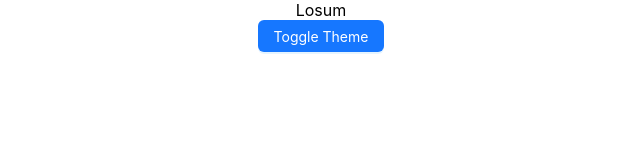
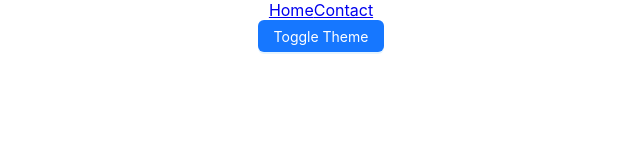
Before and after one commit to congbnvn0709/react-demo-rocket-raiway, a React (Create React App) app: page / in a window 1280 px wide. Shown: the top 160 px of the page, without its empty margins (319-959 px from the left). Built offline with nearby package versions, Linux system fonts and the light colour scheme.

Commit message:
demo zustand

```diff
--- a/src/App.js
+++ b/src/App.js
@@ -1,13 +1,13 @@
-import logo from './logo.svg';
 import './App.css';
 import { Button } from 'antd';
 import { useTheme } from './store/store';
+import Layout from './layouts/Layout';
 function App() {
   const { theme, setTheme } = useTheme();
   console.log(theme);
   return (
     <div className={"App " + (theme === 'light' ? 'lightTheme' : 'darkTheme')}>
-      <p>Losum</p>
+      <Layout />
       <Button type='primary' onClick={setTheme}>Toggle Theme</Button>
     </div >
   );
--- a/src/index.js
+++ b/src/index.js
@@ -3,11 +3,15 @@ import ReactDOM from 'react-dom/client';
 import './index.css';
 import App from './App';
 import reportWebVitals from './reportWebVitals';
+import { RouterProvider } from 'react-router-dom';
+import { Routers } from './routes/routes';
 
 const root = ReactDOM.createRoot(document.getElementById('root'));
 root.render(
   <React.StrictMode>
-    <App />
+    <RouterProvider router={Routers}>
+      <App />
+    </RouterProvider>
   </React.StrictMode>
 );
 
--- /dev/null
+++ b/src/layouts/Contact.jsx
@@ -0,0 +1,7 @@
+import React from "react";
+
+const Contact = () => {
+  return <div>Contact me</div>;
+};
+
+export default Contact;
--- /dev/null
+++ b/src/layouts/Home.jsx
@@ -0,0 +1,8 @@
+import React from "react";
+
+const Home = () => {
+  console.log("Home rendered");
+  return <div>Home</div>;
+};
+
+export default Home;
--- /dev/null
+++ b/src/layouts/Layout.jsx
@@ -0,0 +1,15 @@
+import React from "react";
+import Home from "./Home";
+import { NavLink, Outlet } from "react-router-dom";
+
+const Layout = () => {
+  return (
+    <div className="nav-bar">
+      <NavLink to={"/home"}>Home</NavLink>
+      <NavLink to={"/contact"}>Contact</NavLink>
+      <Outlet></Outlet>
+    </div>
+  );
+};
+
+export default Layout;
--- /dev/null
+++ b/src/routes/routes.js
@@ -0,0 +1,20 @@
+import { createBrowserRouter } from "react-router-dom";
+import Home from "../layouts/Home";
+import Contact from "../layouts/Contact";
+import Layout from "../layouts/Layout";
+import App from "../App";
+
+export const Routers = createBrowserRouter([
+    {
+        path: '/',
+        element: <App />
+    },
+    {
+        path: 'home',
+        element: <Home></Home>
+    },
+    {
+        path: 'contact',
+        element: <Contact></Contact>
+    }
+])
```
Also changed, not shown: src/layouts/routers/router.js (added, +15 -0 lines), package.json (line endings or trailing spaces).
